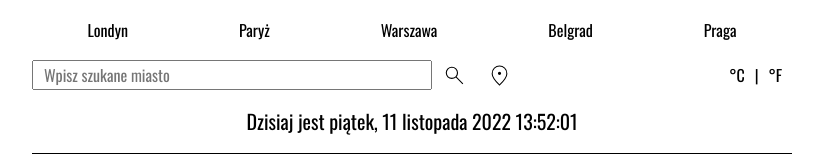
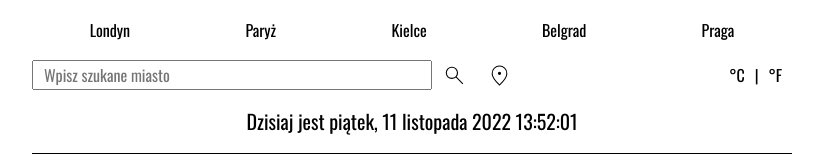
Before and after one commit to carterstorm/react-weather-app, a React (Create React App) app: page / in a window 1280 px wide. Shown: the top 160 px of the page, without its empty margins (228-1051 px from the left). Built offline with nearby package versions, Linux system fonts and the light colour scheme.

Commit message:
created userCities array

```diff
--- a/src/App.js
+++ b/src/App.js
@@ -27,6 +27,14 @@ function App() {
 	const [apiSearch, setApiSearch] = useState({
 		state: "",
 	});
+
+	const [userCities, setUserCities] = useState([
+		"Londyn",
+		"Paryż",
+		"Kielce",
+		"Belgrad",
+		"Praga",
+	]);
 
 	const getSearchData = async () => {
 
@@ -82,21 +90,9 @@ function App() {
 			<MainWrapper>
 				<Header>
 					<CitiesList>
-						<CitiesItem>
-							Londyn
-						</CitiesItem>
-						<CitiesItem>
-							Paryż
-						</CitiesItem>
-						<CitiesItem>
-							Warszawa
-						</CitiesItem>
-						<CitiesItem>
-							Belgrad
-						</CitiesItem>
-						<CitiesItem>
-							Praga
-						</CitiesItem>
+						{userCities.map(city => (
+							<CitiesItem key={city}>{city}</CitiesItem>
+						))}
 					</CitiesList>
 					<Container>
 						<StyledLocationSearch onSubmit={onFormSubmit}>
```
